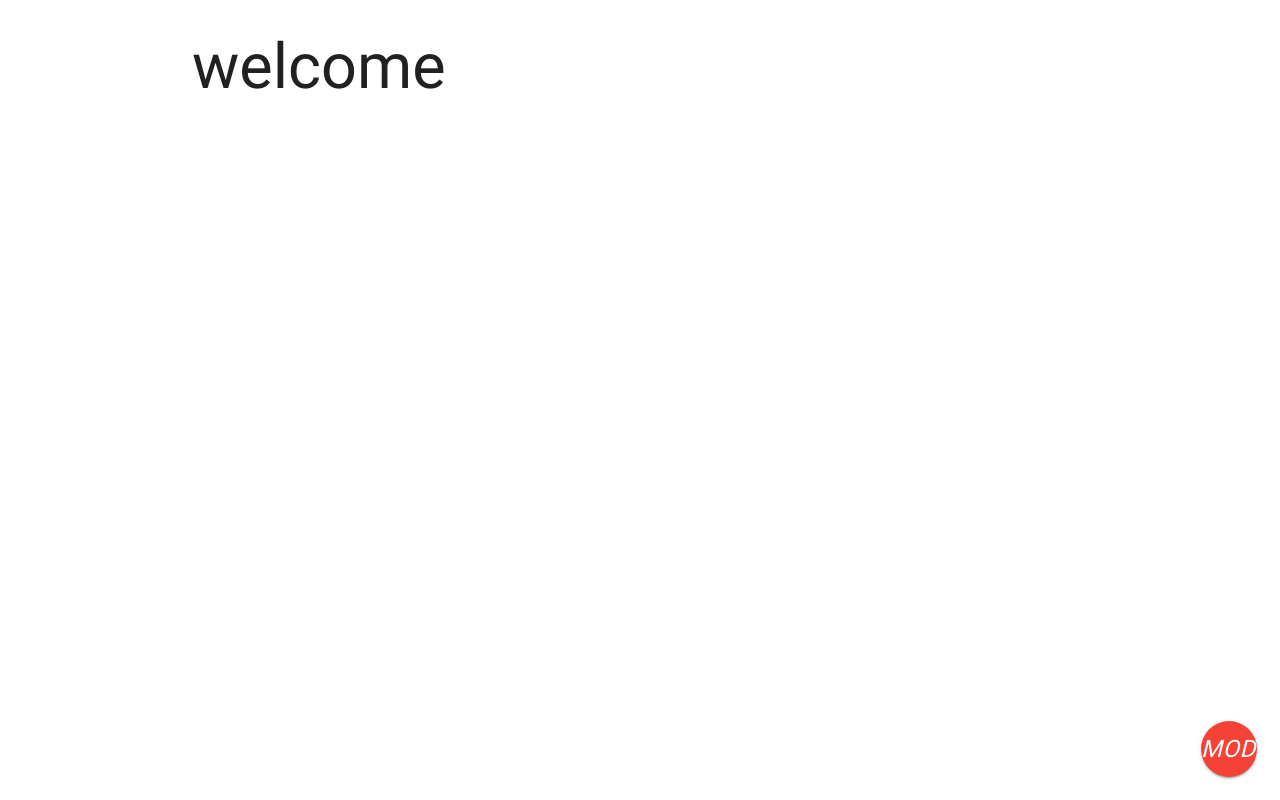
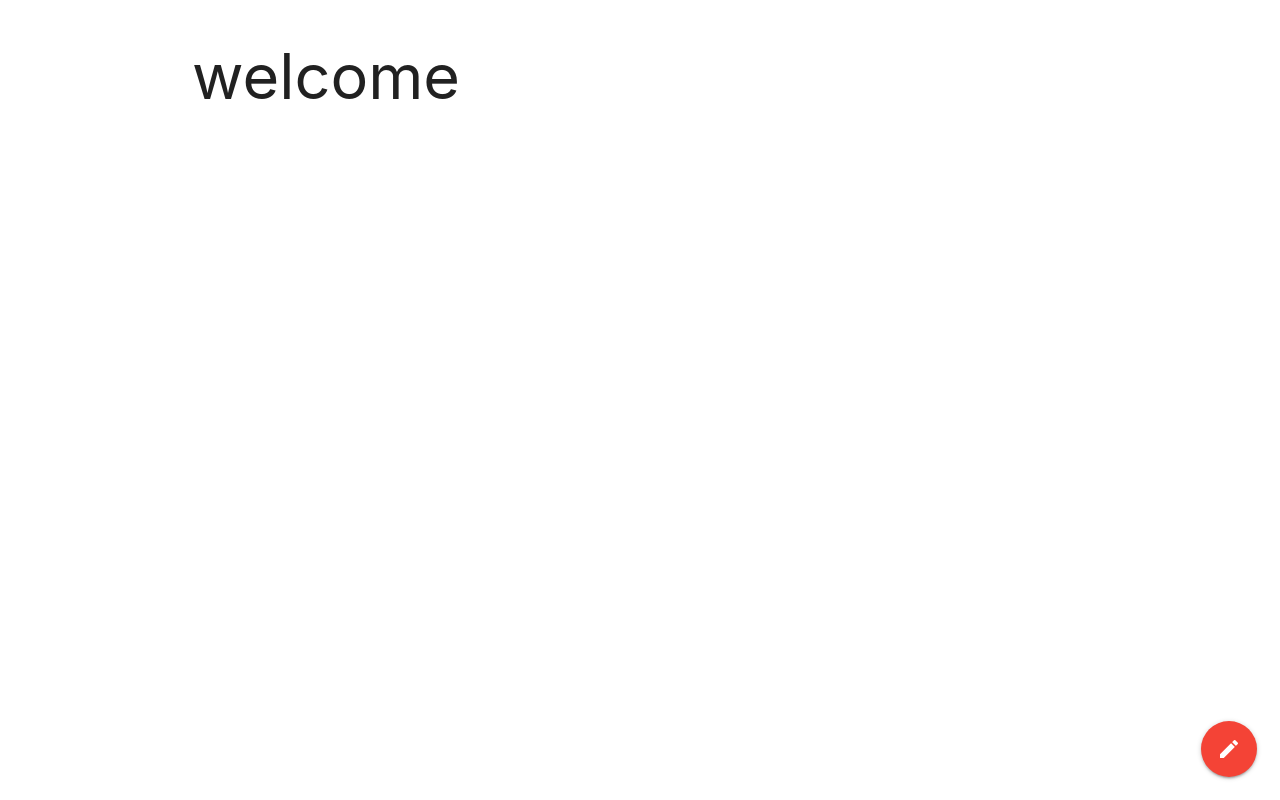
Before and after one commit to landupin/landupin.github.io, a plain HTML site: page index.html in a window 1280 px wide. Drawn offline with nearby package versions, Linux system fonts and the light colour scheme.

Commit message:
Update index.html

```diff
--- a/index.html
+++ b/index.html
@@ -1,7 +1,8 @@
 <!DOCTYPE html>
 <html>
   <head>
-    <link rel="stylesheet" type="text/css" href="https://cdnjs.cloudflare.com/ajax/libs/materialize/0.100.2/css/materialize.min.css">
+          <link href="https://fonts.googleapis.com/icon?family=Material+Icons" rel="stylesheet">
+    <link rel="stylesheet" href="https://cdnjs.cloudflare.com/ajax/libs/materialize/1.0.0-alpha.4/css/materialize.min.css">
   </head>
   <body>
     <div class="container">
@@ -21,6 +22,7 @@
     </div>
 
   <script src="code.jquery.com/jquery-3.3.1.min.js" async></script>
+  <script src="https://cdnjs.cloudflare.com/ajax/libs/materialize/1.0.0-alpha.4/js/materialize.min.js" async></script>
   <script>
     $(document).ready(function(){
     $('.fixed-action-btn').floatingActionButton();
```
